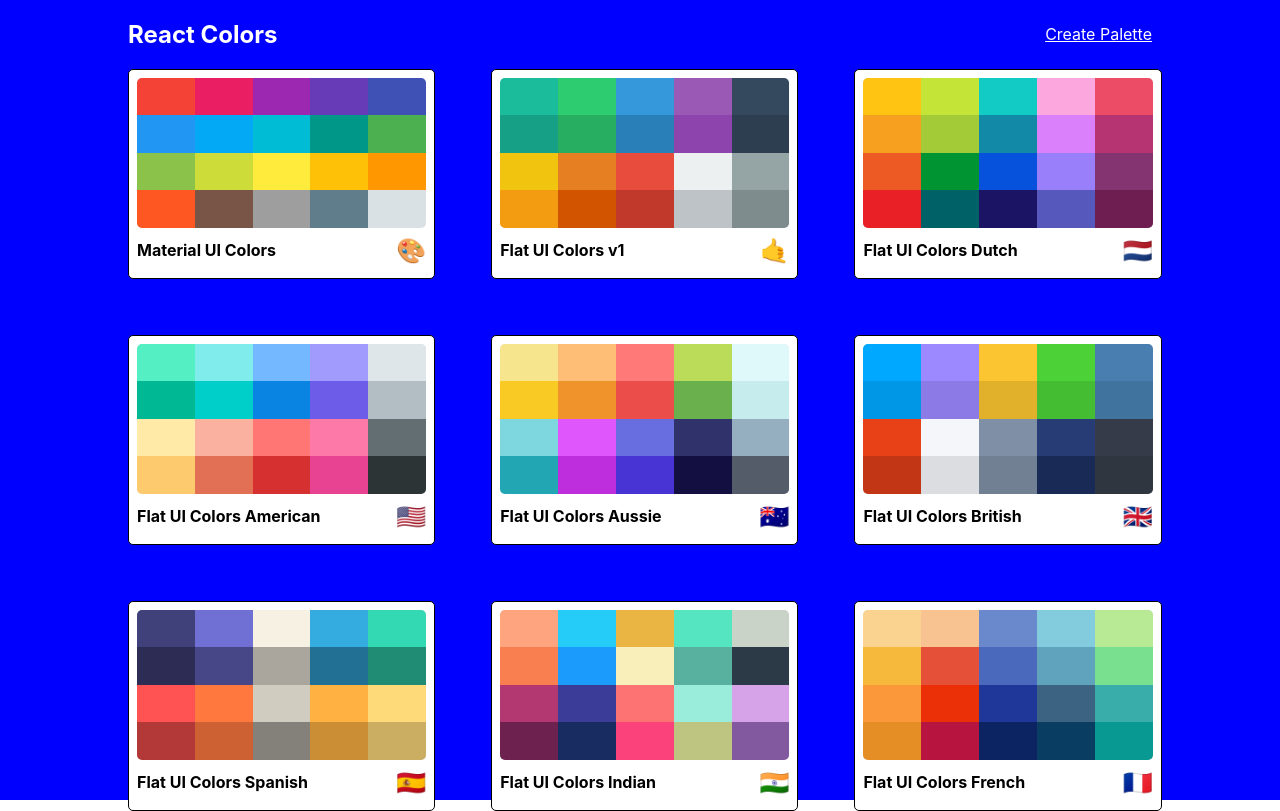
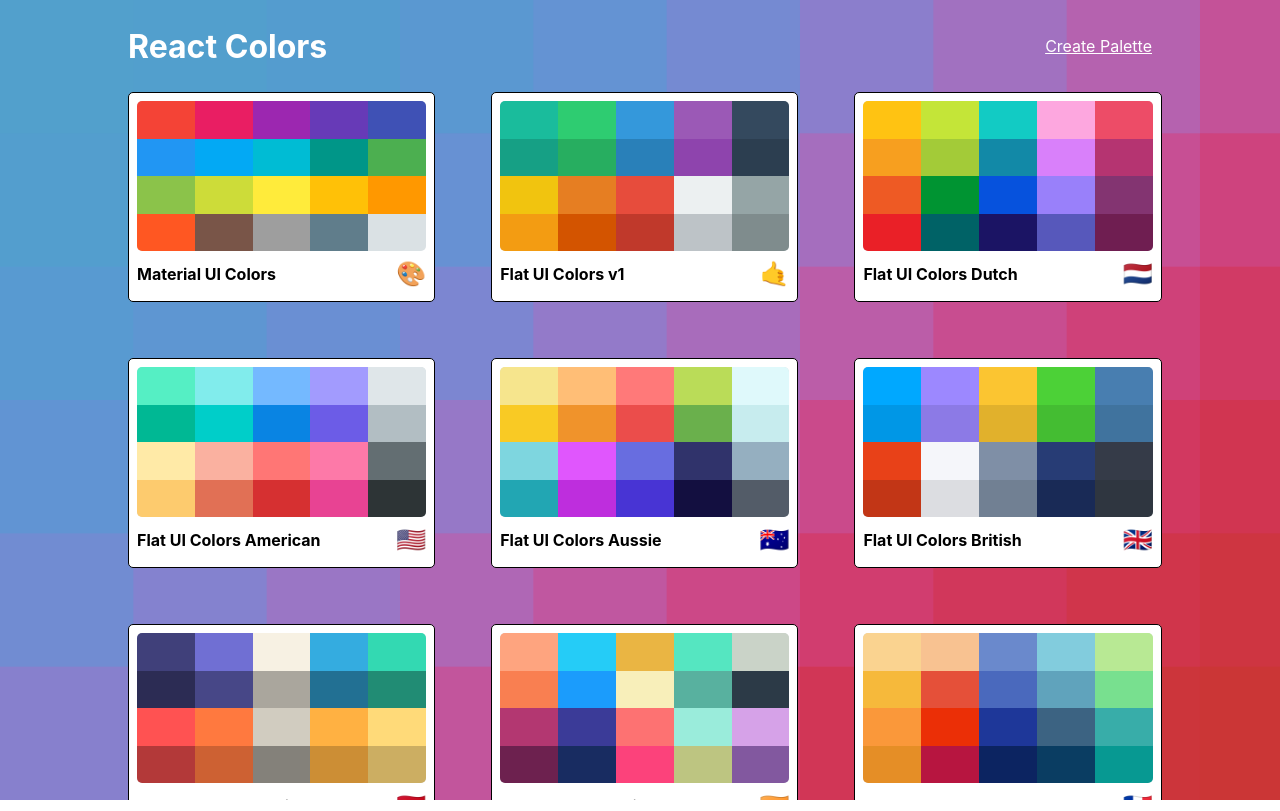
Before and after one commit to colinbreeding/colour, a React (Create React App) app: page / in a window 1280 px wide. Built offline with nearby package versions, Linux system fonts and the light colour scheme.

Commit message:
add bg svg to palettelist

```diff
--- a/src/PaletteList.js
+++ b/src/PaletteList.js
@@ -13,7 +13,7 @@
       <div className="PaletteList-root">
         <div className="PaletteList-container">
           <nav className="PaletteList-nav">
-            <h1>React Colors</h1>
+            <h1 className="heading">React Colors</h1>
             <Link to="/palette/new">Create Palette</Link>
           </nav>
           <div className="PaletteList-palettes">
--- a/src/styles/PaletteList.css
+++ b/src/styles/PaletteList.css
@@ -1,9 +1,13 @@
 .PaletteList-root {
   background-color: blue;
+  background-image: url(./bg.svg);
+  background-repeat: no-repeat;
+  background-size: cover;
   height: 100vh;
   display: flex;
   align-items: flex-start;
   justify-content: center;
+  overflow: scroll;
 }
 
 .PaletteList-container {
@@ -33,6 +37,10 @@
   grid-template-columns: repeat(3, 30%);
   gap: 3.5rem;
 }
+
+.heading {
+  font-size: 2rem;
+}
 @media (max-width: 1599.98px) {
   .PaletteList-container {
     width: 80%;
```
Also changed, not shown: src/styles/bg.svg (added).
